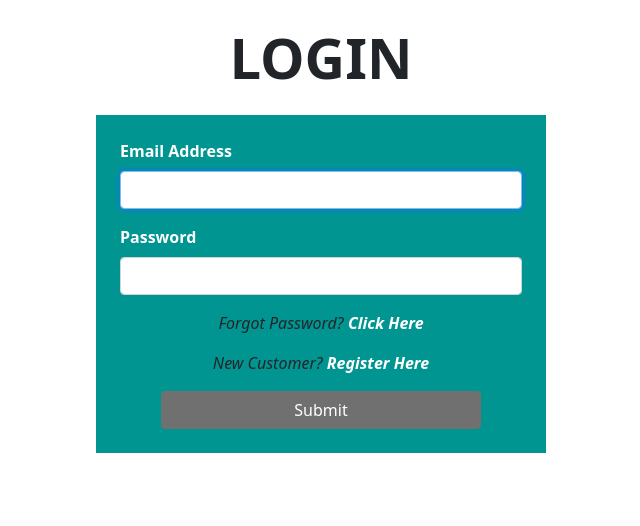
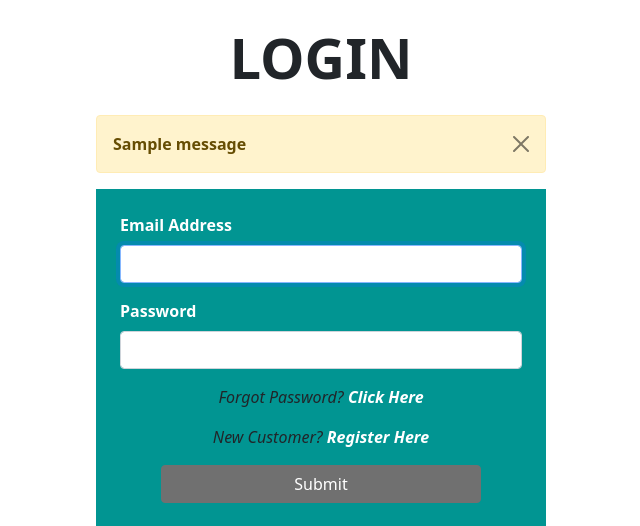
Before and after one commit to kamil2000pl/UniPark, a Flask app: page /login in a window 1280 px wide. Shown: the part 56-582 px from the top of the page, without its empty margins (319-959 px from the left). Run offline with Flask 2, Linux system fonts and the light colour scheme; one stand-in notice (Sample message) is shown; some libraries are stand-ins or nearby versions.

Commit message:
Login form validated dynamically with UI warning components

```diff
--- a/app.py
+++ b/app.py
@@ -32,8 +32,8 @@ cnx = mysql.connector.connect(**config)
 
 # Forms
 class LoginForm(FlaskForm):
-    inputEmail = StringField('Email Address', validators=[Email(), InputRequired(), Length(min=8)])
-    inputPassword = PasswordField('Password', validators=[InputRequired(), Length(min=8)])
+    inputEmail = StringField('Email Address', validators=[Email(message="Please enter a valid email address"), InputRequired(message="Please enter your email address")])
+    inputPassword = PasswordField('Password', validators=[InputRequired(message="Please enter your password"), Regexp("^(?=.*[A-Za-z])(?=.*\\d)[A-Za-z\\d]{8,}$", message="Password must contain a minimum of eight characters, at least one letter and one number")])
     submit = SubmitField('Submit')
 
 
@@ -116,10 +116,10 @@ def login():
         print(account)
 
         if not account or not check_password_hash(account[3], password):
-            msg = "Unsuccessful Login!"
+            msg = "Unsuccessful Login, try again"
+            flash(msg)
             return render_template("login.html", form=form)
         else:
-            msg = "Logged in successfully"
             session['loggedin'] = True
             session['id'] = account[0]
             return redirect(url_for("user_dashboard"))
--- a/templates/login.html
+++ b/templates/login.html
@@ -12,35 +12,37 @@
 {% endblock %}
 
 {% block login_form_section %}
-     <div class="container">
+    {% if form.errors %}
+        <div class="main-form m-auto mb-3 alert alert-warning alert-dismissible fade show" role="alert">
+            {% for field in form.errors %}
+                {% for error in form.errors[field] %}
+                    <ul>
+                        <li class="fw-bold">{{ error }}</li>
+                    </ul>
+                    <button type="button" class="btn-close" data-bs-dismiss="alert" aria-label="Close"></button>
+                {% endfor %}
+            {% endfor %}
+        </div>
+    {% endif %}
+
+    {% for message in get_flashed_messages() %}
+        <div class="main-form m-auto mb-3 alert alert-warning alert-dismissible fade show" role="alert">
+            <strong>{{ message }}</strong>
+            <button type="button" class="btn-close" data-bs-dismiss="alert" aria-label="Close"></button>
+        </div>
+    {% endfor %}
+
+    <div class="container">
         <form method="POST" action="{{ url_for('login') }}" class="main-form m-auto bg-form p-4">
             {{ form.hidden_tag() }}
             <div class="row justify-content-center">
                 <div class="mb-3 col-sm-12">
                     {{ form.inputEmail.label(class_="form-label") }}
                     {{ form.inputEmail(autofocus=true, autocomplete="off", class_="form-control") }}
-                    {% if form.inputEmail.errors %}
-                    <div id="emailHelperText" class="form-text">
-                        <ul>
-                        {% for error in form.inputEmail.errors %}
-                            <li>{{ error }}</li>
-                        {% endfor %}
-                        </ul>
-                    </div>
-                    {% endif %}
                 </div>
                 <div class="mb-3 col-sm-12">
                     {{ form.inputPassword.label(class_="form-label") }}
                     {{ form.inputPassword(class_="form-control") }}
-                    {% if form.inputPassword.errors %}
-                     <div id="passwordHelperText" class="form-text">
-                        <ul>
-                        {% for error in form.inputPassword.errors %}
-                            <li>{{ error }}</li>
-                        {% endfor %}
-                        </ul>
-                    </div>
-                    {% endif %}
                 </div>
                 <div class="mb-3 col-sm-12 text-center">
                     <span class="fst-italic">Forgot Password?</span>
```
